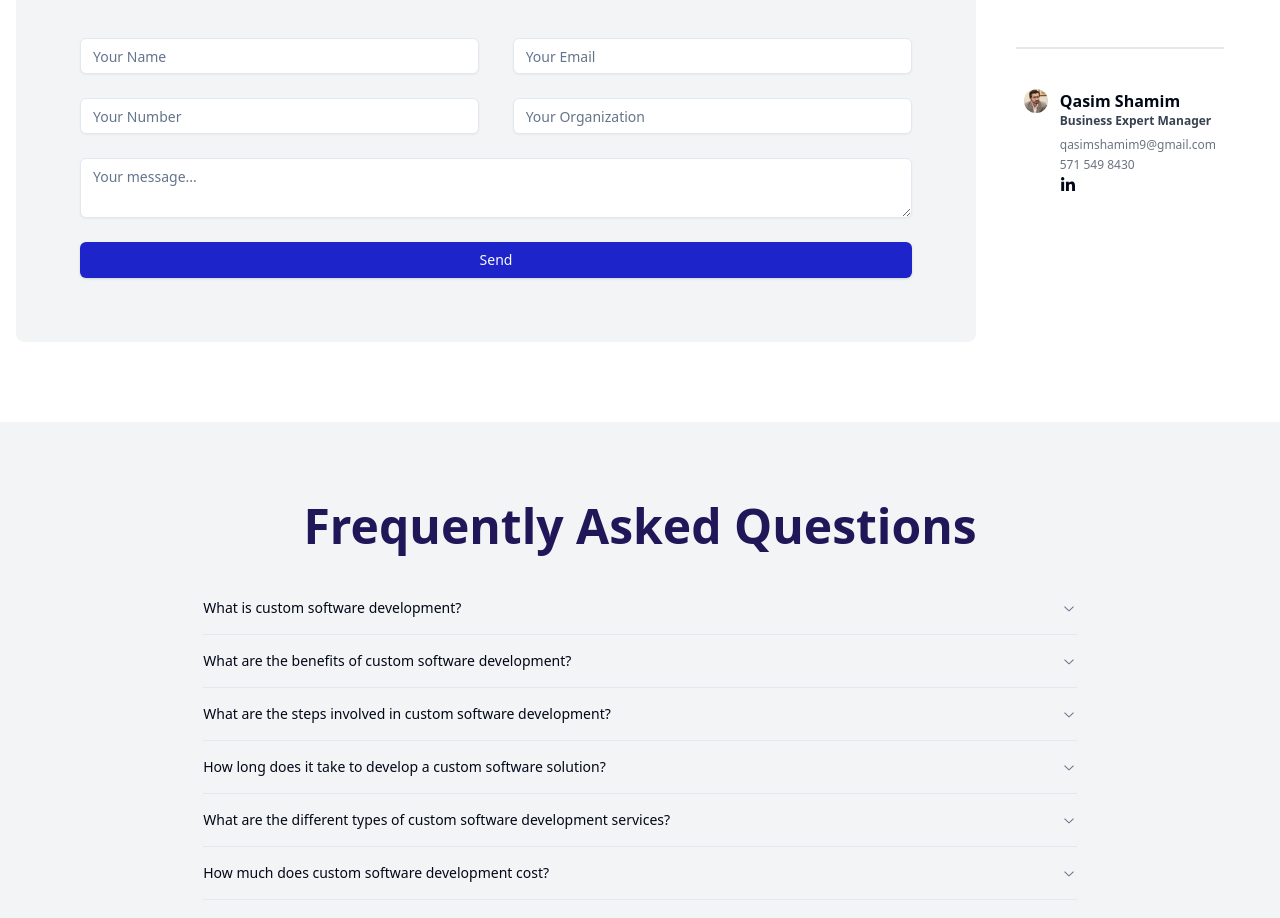
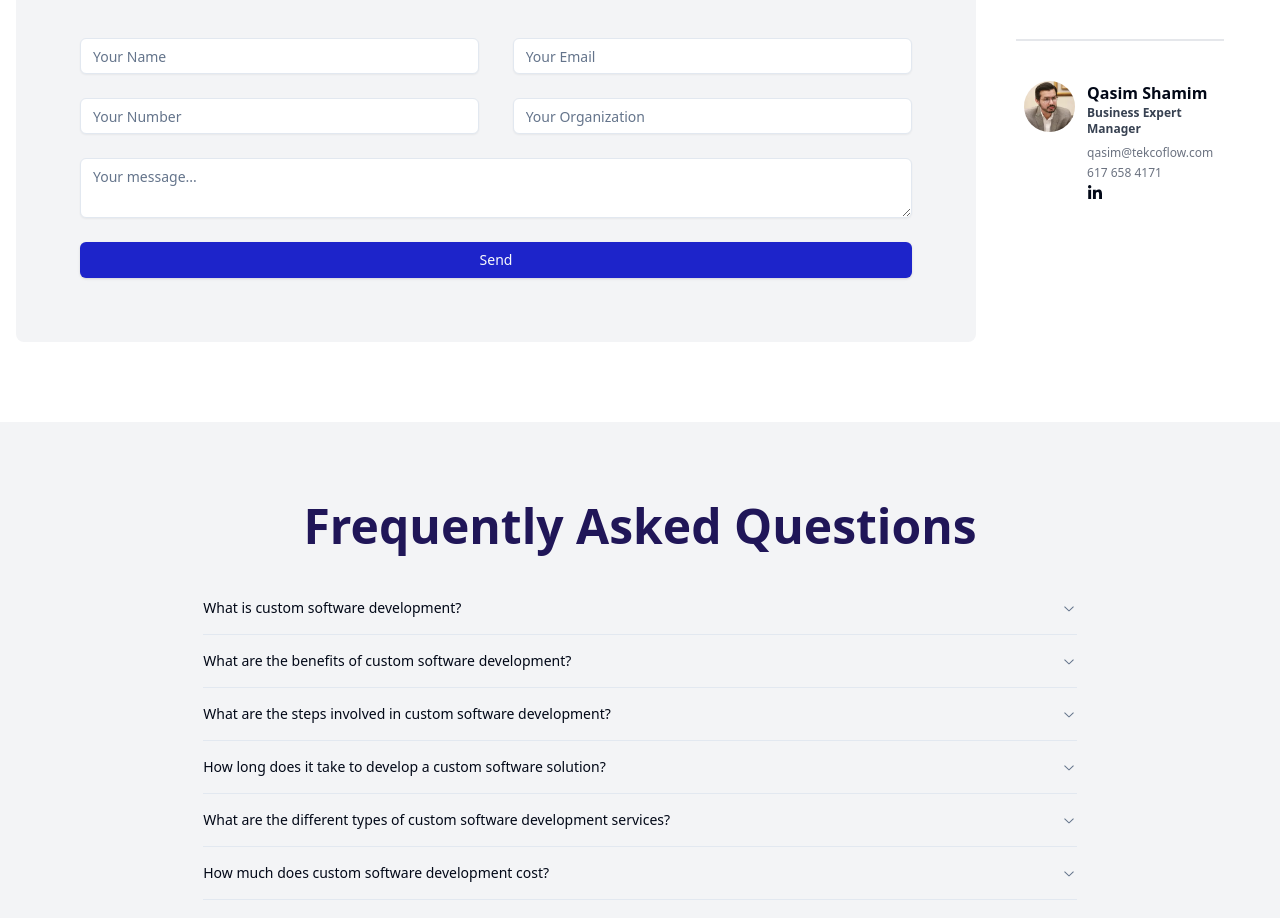
Before and after one commit to qasimshamim/tech-flow-llc, a Next.js app: page /careers in a window 1280 px wide. Shown: the part 1860-2778 px from the top of the page. Built offline with nearby package versions, Linux system fonts and the light colour scheme.

Commit message:
add new team

```diff
--- a/next.config.mjs
+++ b/next.config.mjs
@@ -2,7 +2,7 @@
 const nextConfig = {
     // output:'export',
     images: {
-        unoptimized:true,
+        // unoptimized:true,
         remotePatterns: [
             {
                 protocol: 'https',
--- a/src/constants/index.ts
+++ b/src/constants/index.ts
@@ -88,8 +88,8 @@ export const formInfo: T.FormInfo = {
   image: '/form-info.jpg',
   title: 'qasim shamim',
   heading: 'Business Expert Manager',
-  email: 'qasimshamim9@gmail.com',
-  phone: '571 549 8430',
+  email: 'qasim@tekcoflow.com',
+  phone: '617 658 4171',
   link: {
     Icon: FaLinkedinIn,
     url: 'https://linkedin.com/in/qasim-shamim'
@@ -315,6 +315,13 @@ export const teamCards: T.TeamCards[] = [
     linkedin: 'https://www.linkedin.com/in/muneeb-ur-rehman-929647177/'
   },
   {
+    image: '/team/5.png',
+    heading: 'Arbab Zafar',
+    tagline: 'Full Stack Web Developer',
+    description: 'Meet Arbab Zafar, our dedicated Full Stack Web Developer at Tech Flow LLC, driving strategic partnerships and fostering growth opportunities in the ever-evolving tech landscape.',
+    linkedin: 'https://www.linkedin.com/in/arbab-zafar-web-developer/'
+  },
+  {
     image: '/team/3.webp',
     heading: 'Ahmed Afzal Khan',
     tagline: 'Business Development Officer',
@@ -327,6 +334,13 @@ export const teamCards: T.TeamCards[] = [
     tagline: 'Content Manager',
     description: 'Meet Tahir Hussain, our visionary Content Manager at Tech Flow LLC, sculpting narratives that breathe life into our technological journey and connect with our audience on a deeper level.',
     linkedin: 'https://www.linkedin.com/in/tahir-hussain-5861b7211/'
+  },
+  {
+    image: '/team/6.png',
+    heading: 'Farhan Awan',
+    tagline: 'shopify developer',
+    description: 'Meet Farhan Awan, our visionary shopify developer at Tech Flow LLC, sculpting narratives that breathe life into our technological journey and connect with our audience on a deeper level.',
+    linkedin: 'https://www.linkedin.com/in/farhan-awan-shopifyexpert-web-developer/'
   },
 ]
 
```
Also changed, not shown: public/team/5.png (added), public/team/6.png (added).
